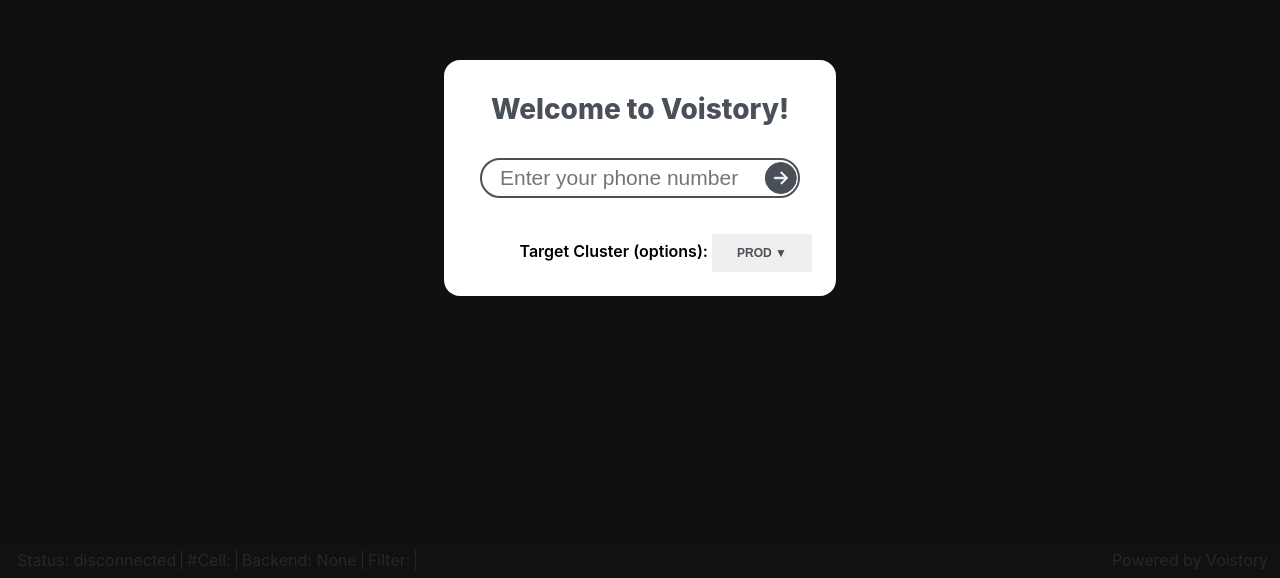
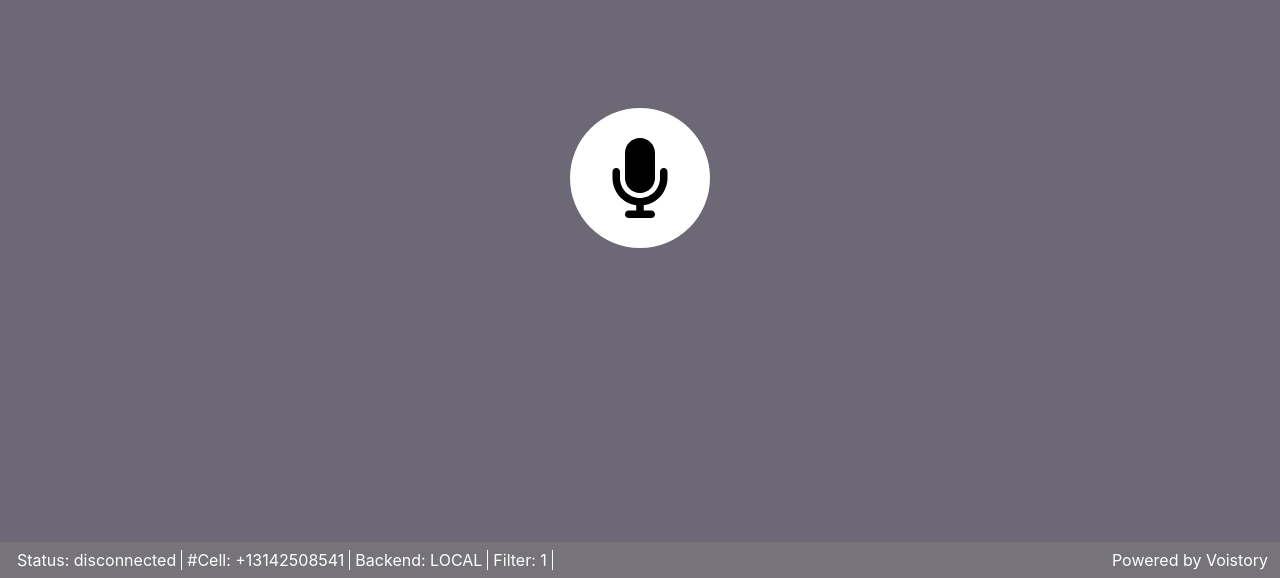
Before and after one commit to enso-ai/voistory-web, a React (Create React App) app: page / in a window 1280 px wide. Shown: the part 222-800 px from the top of the page. Built offline with nearby package versions, Linux system fonts and the light colour scheme.

Commit message:
change icon to avoid confusion

```diff
--- a/src/pages/chat.js
+++ b/src/pages/chat.js
@@ -8,8 +8,9 @@
 import Modal from 'components/modal'
 import AudioVisualizer from 'components/audioVisualizer'
 import {
-    TbMicrophone, TbMicrophoneOff
-} from "react-icons/tb";
+    FaMicrophone, FaStop
+} from "react-icons/fa6";
+
 
 
 const Base = styled.div`
@@ -75,7 +76,7 @@
     box-sizing: border-box;
     width: 140px;
     height: 140px;
-    padding: 15px;
+    padding: 30px;
     border-radius: 50%;
     background-color: white;
 
@@ -117,15 +118,19 @@
 `;
 
 const ChatPage = () => {
-    const [isModalVisible, setModalVisible] = useState(true)
+    // const [isModalVisible, setModalVisible] = useState(true)
+    const [isModalVisible, setModalVisible] = useState(false)
     const [isLoading, setLoading] = useState(false)
     const [connected, setConnected] = useState(false)
     const [ws, setWs] = useState(false)
     const [mic, setMic] = useState(null)
     const [speaker, setSpeaker] = useState(null)
-    const [phoneNumber, setPhoneNumber] = useState("")
-    const [targetCluster, setTargetCluster] = useState("None")
-    const [filterCode, setFilterCode] = useState("")
+    // const [phoneNumber, setPhoneNumber] = useState("")
+    // const [targetCluster, setTargetCluster] = useState("None")
+    // const [filterCode, setFilterCode] = useState("")
+    const [phoneNumber, setPhoneNumber] = useState("+13142508541")
+    const [targetCluster, setTargetCluster] = useState("LOCAL")
+    const [filterCode, setFilterCode] = useState("1")
 
     const initChatPage = (phoneNumber, targetCluster, filterCode) => {
         console.log("initChatPage", phoneNumber, targetCluster, filterCode)
@@ -213,7 +218,7 @@
                     <CircleLoader initialSize={130} targetScale={1.1}/>
                 </LoaderContainer>
                 <MicButton onClick={handleClick} disabled={isLoading}>
-                    { connected ? <TbMicrophoneOff size="100%"/> : <TbMicrophone size="100%"/>}
+                    { connected ? <FaStop size="100%"/> : <FaMicrophone size="100%"/>}
                 </MicButton>
             </MicButtonContainer>
             <AudioVisualizer source={mic} enable={connected} bgColor={"#6d6875"}/>
```
